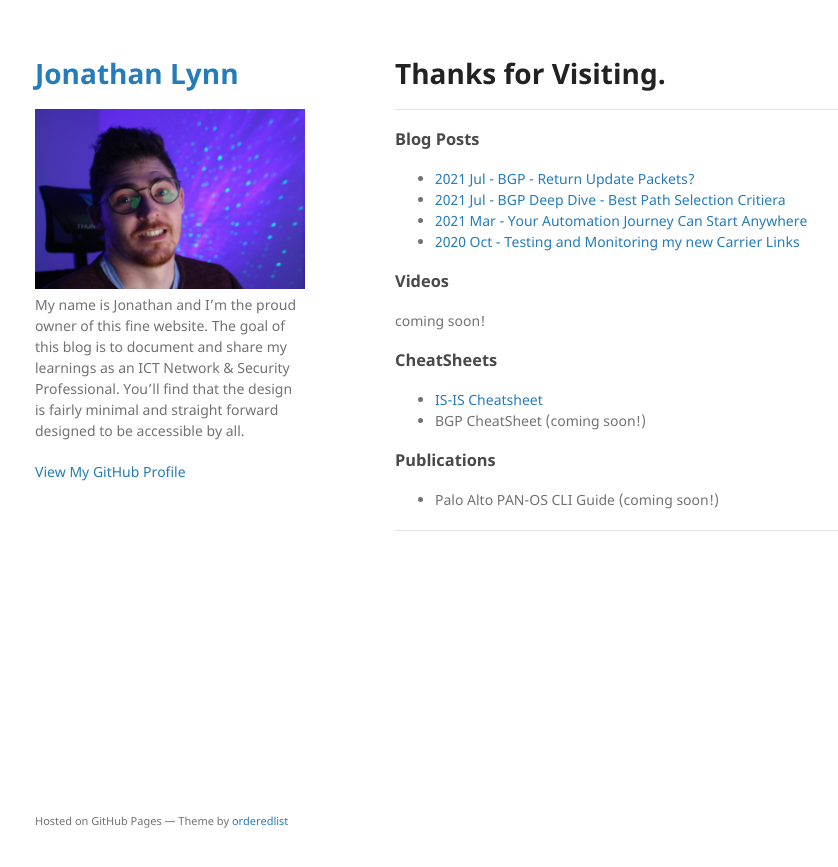
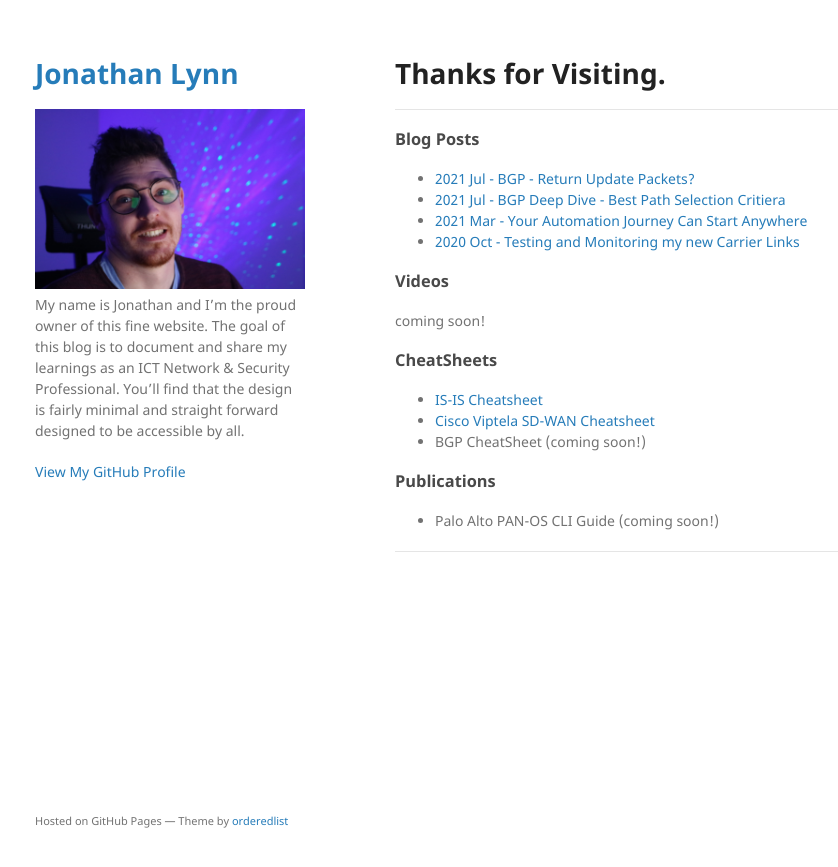
Before and after one commit to jonathanLynn/jonathanlynn.github.io, a Jekyll site: the page built from index.md, in a window 1280 px wide. Shown: the top 867 px of the page, without its empty margins (175-1013 px from the left). Built offline with Jekyll 4.4.1, drawn with Linux system fonts in a browser that asks for light colours; our own code applies the rules of GitHub Pages for plain Markdown files.

Commit message:
updated to include Viptela cheatsheet

```diff
--- a/index.md
+++ b/index.md
@@ -19,6 +19,7 @@ coming soon!
 ### CheatSheets
 
 * [IS-IS Cheatsheet](./assets/cheatsheet-isis.png)
+* [Cisco Viptela SD-WAN Cheatsheet](./assets/cheatsheet-sdwan.png)
 * BGP CheatSheet (coming soon!)
 
 ### Publications
```
